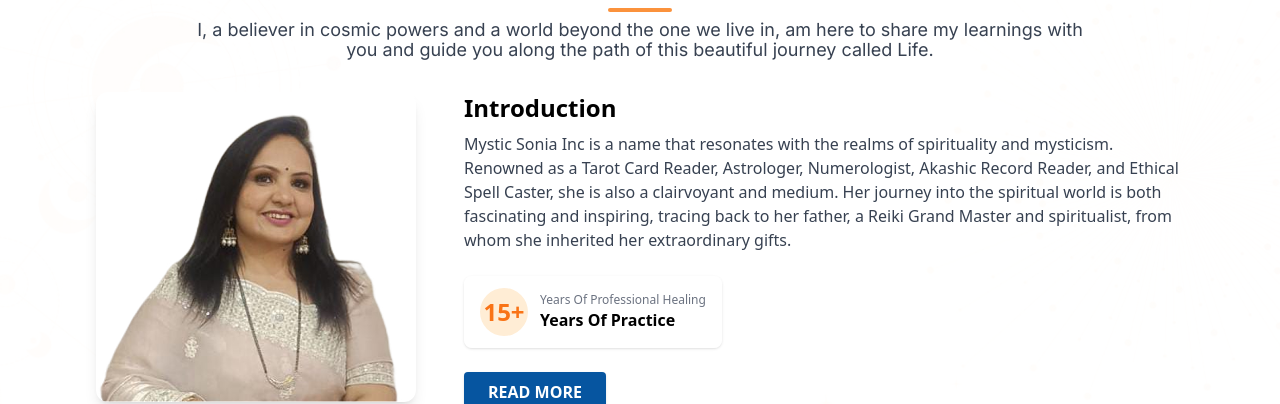
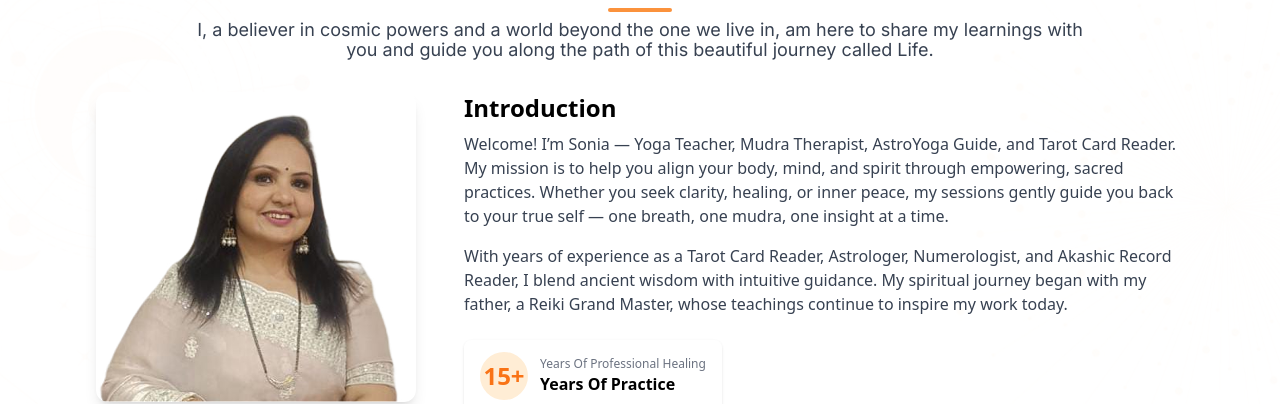
Before and after one commit to abheeksehgal25/Spiritual_Healingg, a React (Vite) app: page / in a window 1280 px wide. Shown: the part 960-1364 px from the top of the page. Built offline with nearby package versions, Linux system fonts and the light colour scheme.

Commit message:
first commit

```diff
--- a/src/AboutSection.jsx
+++ b/src/AboutSection.jsx
@@ -60,8 +60,11 @@
             className="flex-1 w-full"
           >
             <h3 className="text-lg md:text-2xl font-semibold mb-2 text-center md:text-left">Introduction</h3>
+            <p className="text-gray-700 mb-4 text-center md:text-left text-sm md:text-base">
+            Welcome! I’m Sonia — Yoga Teacher, Mudra Therapist, AstroYoga Guide, and Tarot Card Reader. My mission is to help you align your body, mind, and spirit through empowering, sacred practices. Whether you seek clarity, healing, or inner peace, my sessions gently guide you back to your true self — one breath, one mudra, one insight at a time.
+            </p>
             <p className="text-gray-700 mb-6 text-center md:text-left text-sm md:text-base">
-              Mystic Sonia Inc is a name that resonates with the realms of spirituality and mysticism. Renowned as a Tarot Card Reader, Astrologer, Numerologist, Akashic Record Reader, and Ethical Spell Caster, she is also a clairvoyant and medium. Her journey into the spiritual world is both fascinating and inspiring, tracing back to her father, a Reiki Grand Master and spiritualist, from whom she inherited her extraordinary gifts.
+            With years of experience as a Tarot Card Reader, Astrologer, Numerologist, and Akashic Record Reader, I blend ancient wisdom with intuitive guidance. My spiritual journey began with my father, a Reiki Grand Master, whose teachings continue to inspire my work today.
             </p>
             <div className="flex flex-col sm:flex-row items-center gap-4 mb-6">
               <div className="flex items-center gap-3 bg-white/90 rounded-lg shadow px-4 py-3">
```
